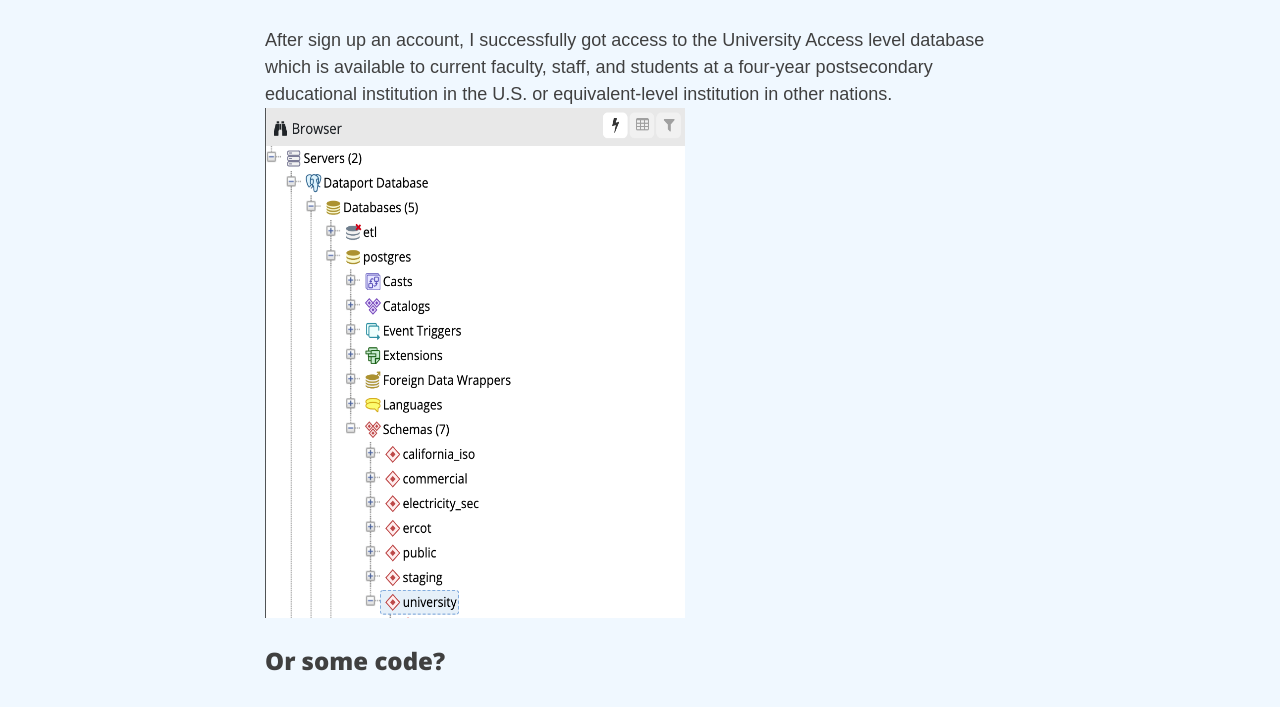
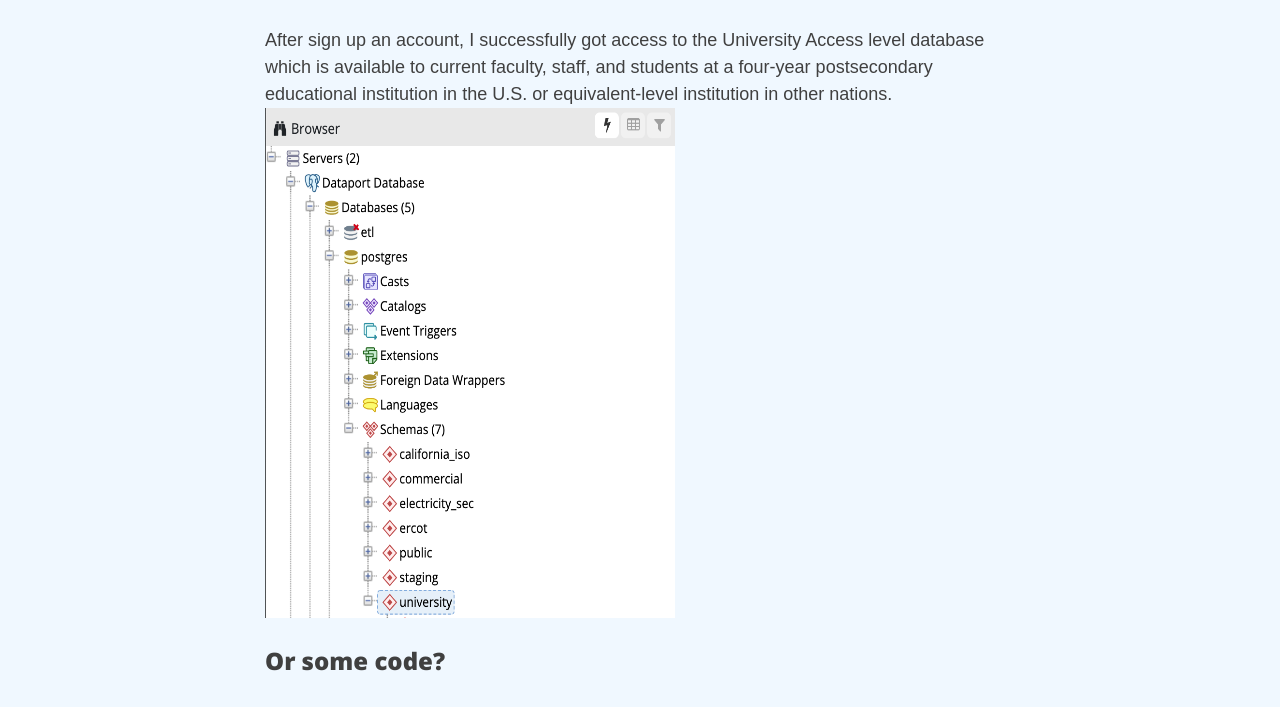
Before and after one commit to Monarch2018/ev_prediction, a Jekyll site: the page built from preprocessing.md, in a window 1280 px wide and 1400 px high, scrolled down 1041 px. Shown: the part 152-859 px from the top of the window. Built offline with Jekyll 4.4.1, drawn with Linux system fonts in a browser that asks for light colours; nearby versions of some CDN libraries.

Commit message:
Update main.css

```diff
--- a/css/main.css
+++ b/css/main.css
@@ -18,7 +18,7 @@ img[src*="#pgAdmin4"] {
 }
 
 img[src*="#university"] {
-   width:420px;
+   width:410px;
    height:510px;
 }
 
```
